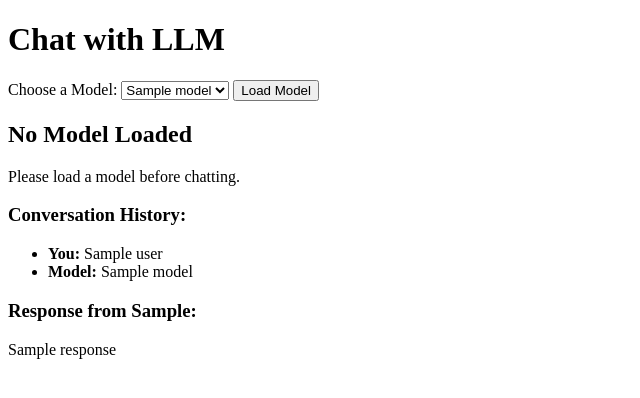
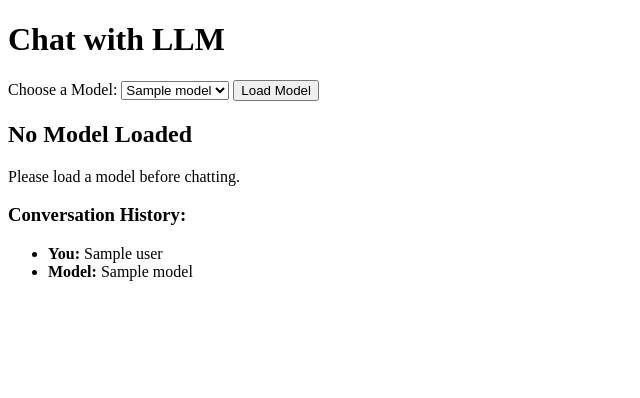
Before and after one commit to tayyibgondal/tele-ai-hub, a Flask app: template templates/chat.html in a window 1280 px wide. Shown: the top 398 px of the page, without its empty margins (0-640 px from the left). Run offline with Flask 3, Linux system fonts and the light colour scheme; the template is opened without the code that fills it: most values are stand-ins (such as "Sample title", 1, 10 or a date in 2020).

Commit message:
refactor(chat): Remove unused code in chat.html template

```diff
--- a/templates/chat.html
+++ b/templates/chat.html
@@ -47,11 +47,5 @@
             <button type="submit" name="action" value="chat">Send</button>
         </form>
     {% endif %}
-
-    <!-- Display response if present -->
-    {% if response %}
-        <h3>Response from {{ selected_model }}:</h3>
-        <p>{{ response }}</p>
-    {% endif %}
 </body>
 </html>
```
